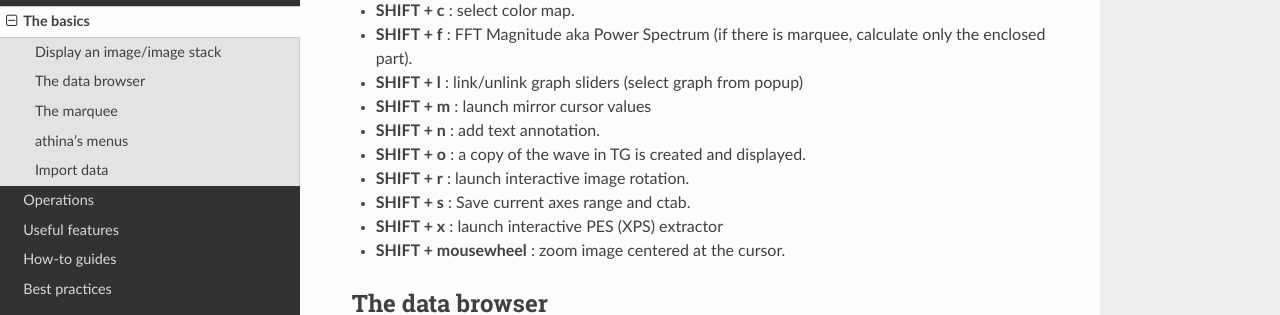
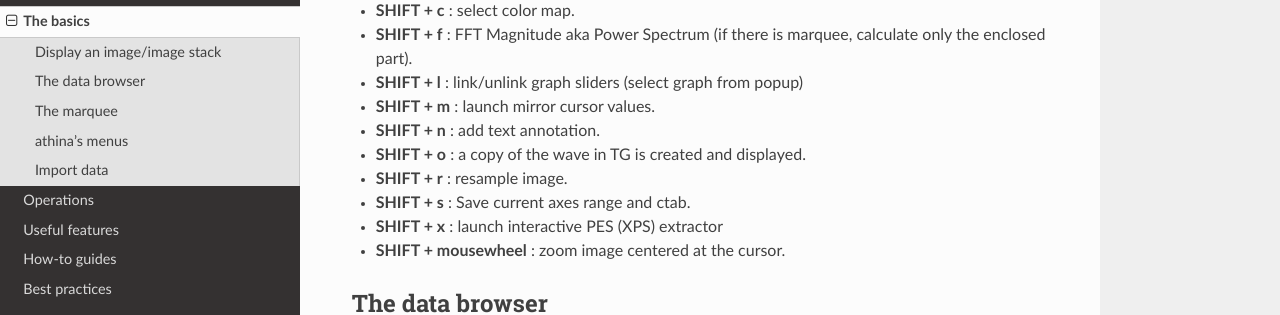
Before and after one commit to evangelosgolias/athina, a Sphinx documentation site: the page built from doc/source/files/thebasics.md, in a window 1280 px wide and 900 px high, scrolled down 937 px. Shown: the part 161-476 px from the top of the window. Built offline with Sphinx 7.4.7 and the Read the Docs theme 3.1.0, drawn with Linux system fonts in a browser that asks for light colours.

Commit message:
Improve image resampling launcher, now you can select and match target image. Added it as SHIFT+R shortcut.

```diff
--- a/doc/source/files/thebasics.md
+++ b/doc/source/files/thebasics.md
@@ -35,10 +35,10 @@
 - **SHIFT + c** : select color map.
 - **SHIFT + f** : FFT Magnitude aka Power Spectrum (if there is marquee, calculate only the enclosed part).
 - **SHIFT + l** : link/unlink graph sliders (select graph from popup)
-- **SHIFT + m** : launch mirror cursor values
+- **SHIFT + m** : launch mirror cursor values.
 - **SHIFT + n** : add text annotation.
 - **SHIFT + o** : a copy of the wave in TG is created and displayed.
-- **SHIFT + r** : launch interactive image rotation.
+- **SHIFT + r** : resample image.
 - **SHIFT + s** : Save current axes range and ctab.
 - **SHIFT + x** : launch interactive PES (XPS) extractor
 - **SHIFT + mousewheel** : zoom image centered at the cursor.
```
Also changed, not shown: 2 other files.
